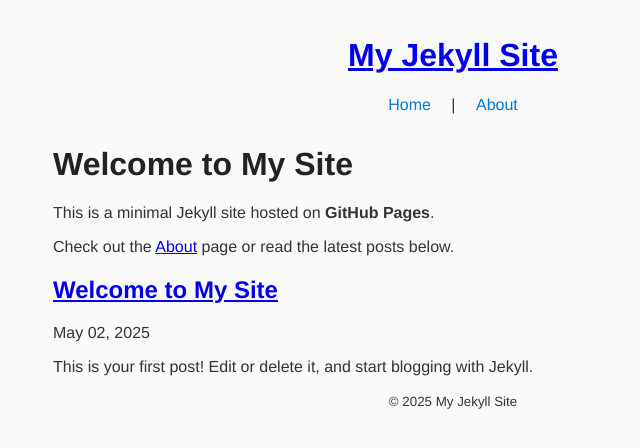
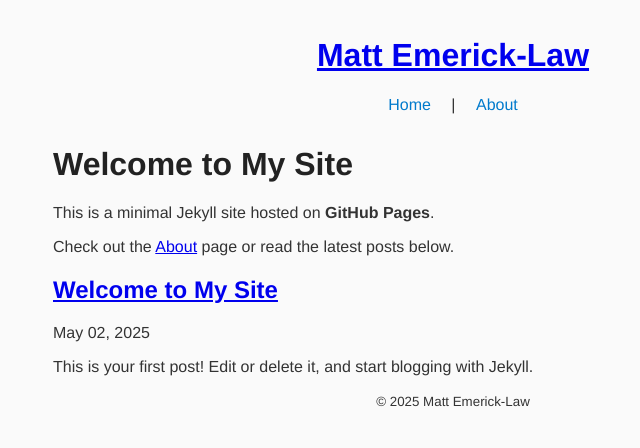
Before and after one commit to emericklaw/emericklaw.github.io, a Jekyll site: the page built from index.md, in a window 1280 px wide. Shown: the top 448 px of the page, without its empty margins (187-827 px from the left). Built offline with Jekyll 4.4.1, drawn with Linux system fonts in a browser that asks for light colours.

Commit message:
Update _config.yml

```diff
--- a/_config.yml
+++ b/_config.yml
@@ -1,7 +1,7 @@
-title: My Jekyll Site
-description: A minimal site powered by Jekyll and GitHub Pages
+title: Matt Emerick-Law
+description: Matt Emerick-Law
 baseurl: ""
-url: "https://yourusername.github.io"
+url: "https://emericklaw.co.uk"
 theme: minima
 markdown: kramdown
 
```
